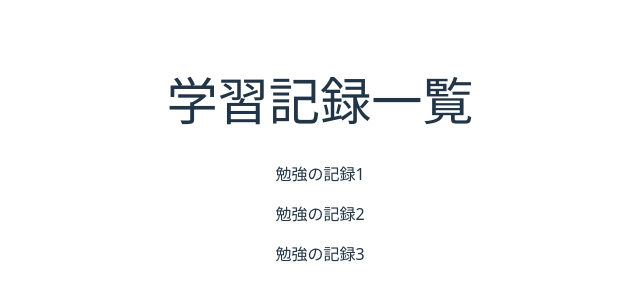
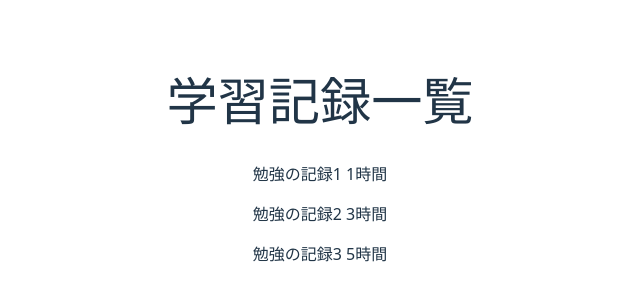
Before and after one commit to torimugi/react-stepup, a React (Vite) app: page / in a window 1280 px wide. Shown: the part 240-540 px from the top of the page, without its empty margins (320-960 px from the left). Built offline with nearby package versions, Linux system fonts and the light colour scheme.

Commit message:
テストデータを一覧で表示する（時間を表示）

```diff
--- a/src/App.tsx
+++ b/src/App.tsx
@@ -11,11 +11,13 @@ function App() {
   return (
     <>
 <h1>学習記録一覧</h1>
+<div>
 {recordsrecords.map((record) => {
 return(
-  <p>{record.title}</p>
+  <p>{record.title} {record.time}時間</p>
 )
 })}
+</div>
 </>
 
 )
```
